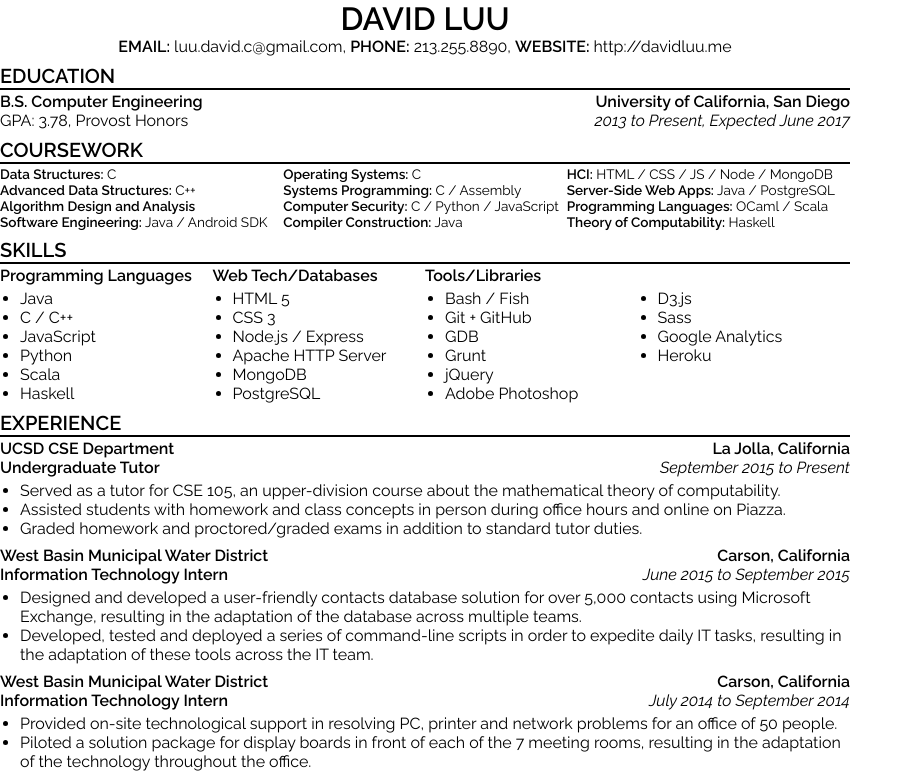
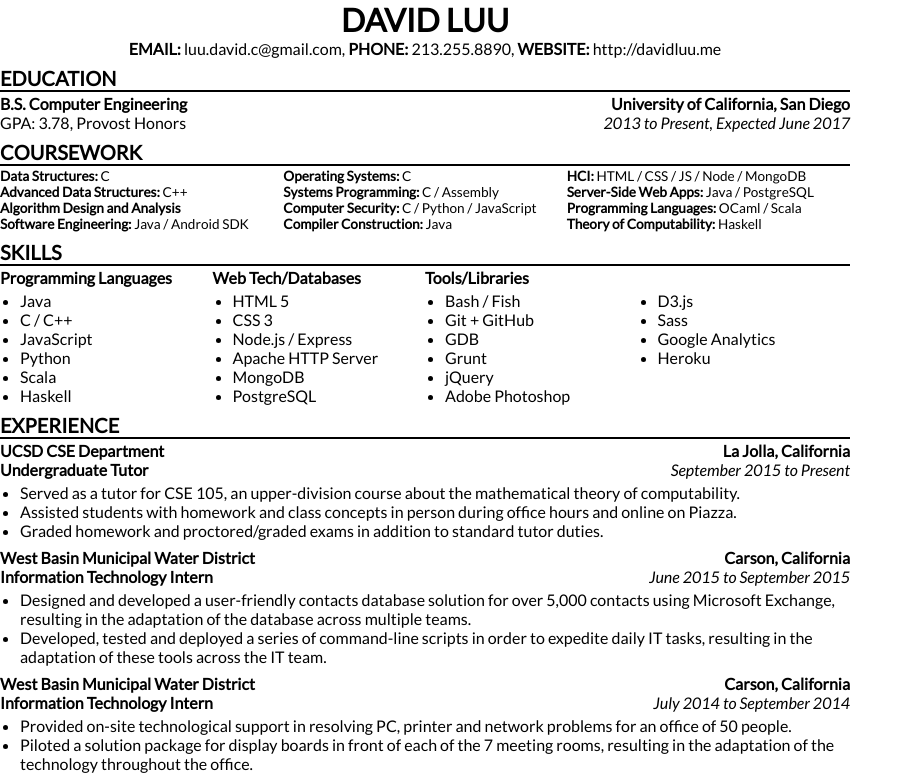
Before and after one commit to davidcluu/davidluu-resume, a plain HTML site: page DavidLuuResume.html in a window 1280 px wide. Shown: the top 776 px of the page, without its empty margins (0-914 px from the left). Drawn offline with Linux system fonts and the light colour scheme.

Commit message:
Raleway -> Lato

```diff
--- a/css/sass/resume.scss
+++ b/css/sass/resume.scss
@@ -1,36 +1,31 @@
 /* Fonts*/
 
-@import 'https://fonts.googleapis.com/css?family=Raleway:400,400i,600';
+@import 'https://fonts.googleapis.com/css?family=Lato:400,400i,600';
 
-@mixin raleway_medium {
-  font-family: 'Raleway', 'raleway_medium', sans-serif;
+@mixin lato_medium {
+  font-family: 'Lato', sans-serif;
   font-weight: 400;
 }
 
-@mixin raleway_medium_italic {
-  @include raleway_medium;
+@mixin lato_medium_italic {
+  @include lato_medium;
   text-transform: italic;
 }
 
-@mixin raleway_bold {
-  font-family: 'Raleway', 'raleway_bold', sans-serif;
+@mixin lato_bold {
+  font-family: 'Lato', sans-serif;
   font-weight: 600;
-}
-
-@mixin lato_medium {
-  font-family: 'Lato', 'lato_medium', sans-serif;
-  font-weight: 400;
 }
 
 
 /* Helpers */
 
 b {
-  @include raleway_bold;
+  @include lato_bold;
 }
 
 i {
-  @include raleway_medium_italic;
+  @include lato_medium_italic;
 }
 
 .text-left {
@@ -48,7 +43,7 @@ head, body {
   margin: 0;
   padding: 0;
 
-  @include raleway_medium;
+  @include lato_medium;
 }
 
 body {
@@ -60,18 +55,18 @@ body > div:not(:last-child) {
 }
 
 #header {
-  @include raleway_medium;
+  @include lato_medium;
 
   text-align: center;
 
   .name {
-    @include raleway_bold;
+    @include lato_bold;
     text-transform: uppercase;
     font-size: 2em;
   }
 
   b {
-    @include raleway_bold;
+    @include lato_bold;
     text-transform: uppercase;
   }
 }
@@ -87,7 +82,7 @@ body > div:not(:last-child) {
     border-bottom: 2px solid #000;
     margin-bottom: 2px;
 
-    @include raleway_bold;
+    @include lato_bold;
     text-transform: uppercase;
     font-size: 1.25em;
   }
```
Also changed, not shown: css/resume.css.
